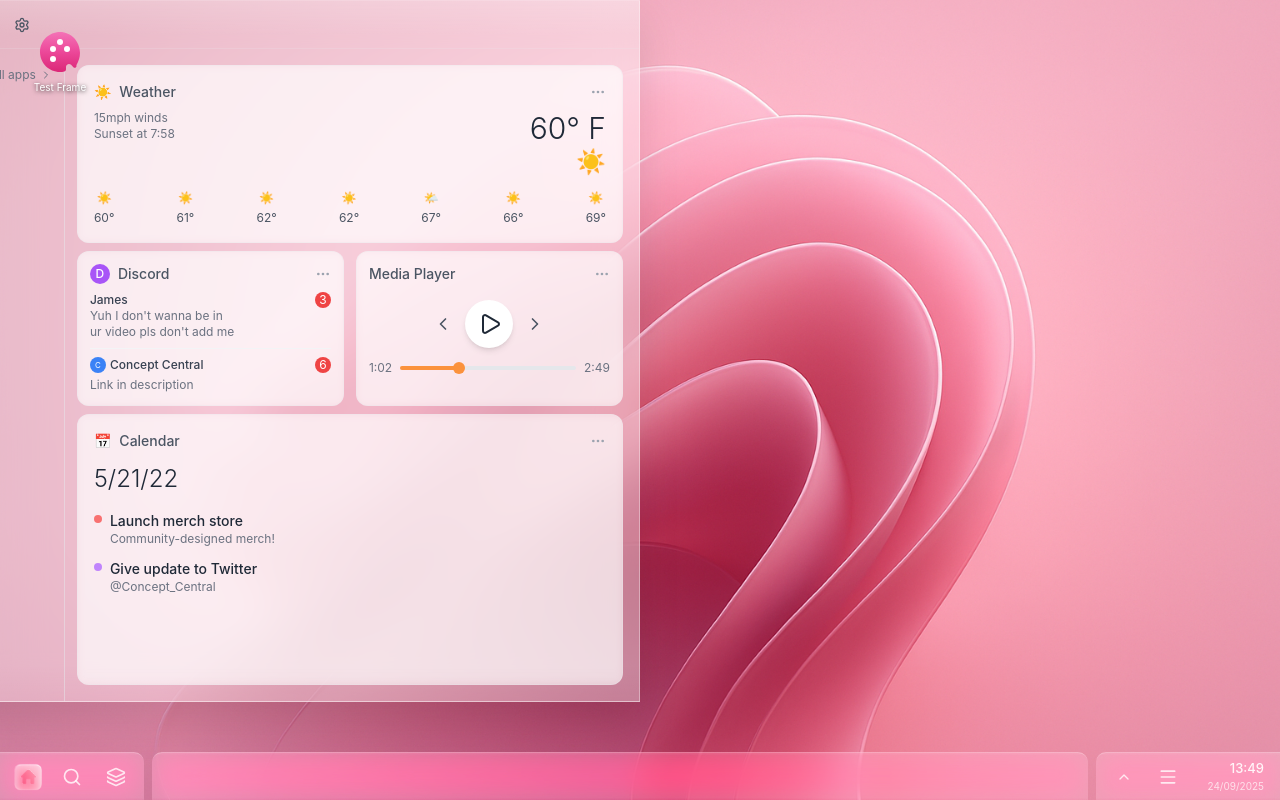
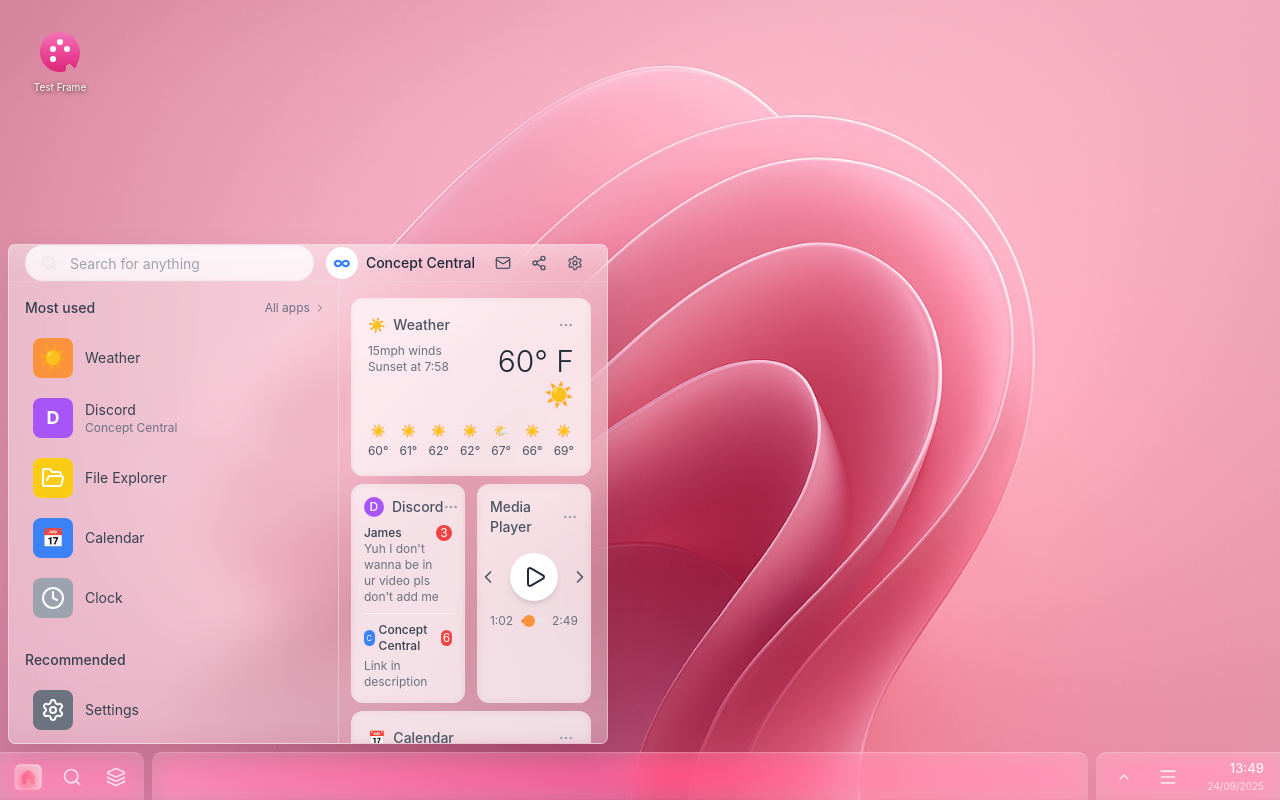
Before and after one commit to gtolontop/portfolio-desktop-style, a Next.js app: page / in a window 1280 px wide. Both pictures are taken after a click on the button 28 px from the left and 776 px from the top of the page. Built offline with nearby package versions, Linux system fonts and the light colour scheme.

Commit message:
Refactor StartMenu component for improved positioning, size, and transition effects

```diff
--- a/src/components/StartMenu.tsx
+++ b/src/components/StartMenu.tsx
@@ -41,16 +41,14 @@
     <div
       ref={menuRef}
       className={`
-        fixed w-[600px] h-[650px]
-        rounded-lg overflow-hidden
-        transition-all duration-200 ease-out
+        fixed bottom-14 left-2 w-[600px] h-[500px]
+        rounded-[7px] shadow-2xl
+        flex flex-col overflow-hidden
+        transition-all duration-300 ease-out origin-bottom-left
+        ${isOpen ? 'scale-100 opacity-100' : 'scale-95 opacity-0'}
         pointer-events-auto
-        ${isOpen ? 'translate-y-0 opacity-100' : 'translate-y-4 opacity-0'}
       `}
       style={{
-        bottom: '60px',
-        left: '50%',
-        transform: 'translateX(-50%)',
         border: '1px solid rgba(255, 255, 255, 0.35)',
         backgroundColor: 'rgba(255, 255, 255, 0.4)',
         backdropFilter: 'blur(20px) saturate(100%)',
@@ -67,7 +65,6 @@
         boxShadow: '0 20px 40px rgba(0, 0, 0, 0.1)',
         zIndex: 9999
       }}
-      className="flex flex-col"
     >
       {/* Navbar - Top of entire menu */}
       <div className="h-12 px-4 flex items-center gap-3 border-b border-gray-200/20">
```
